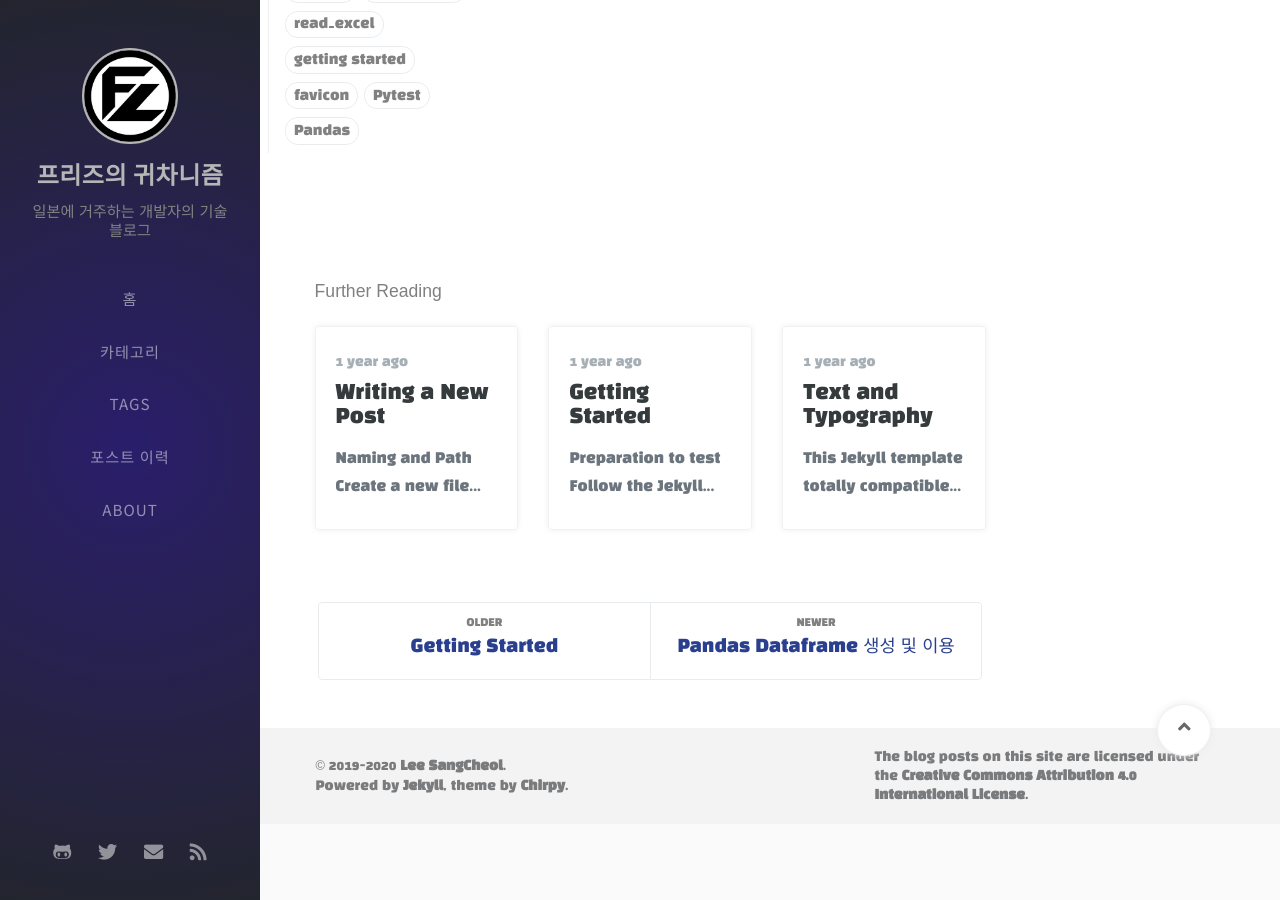
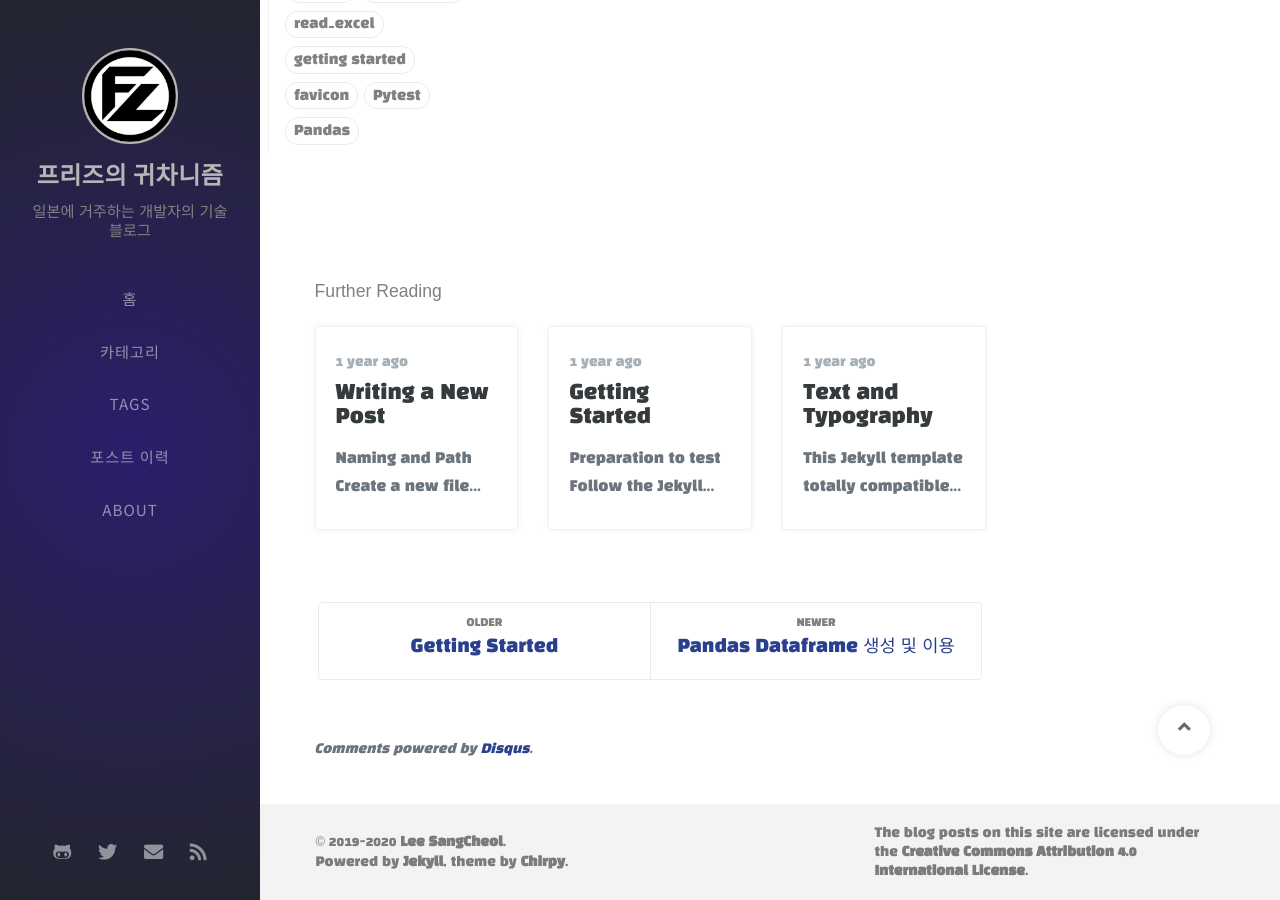
Before and after one commit to FREEZ2385/freez2385.github.io, a Jekyll site: the page built from _posts/2019-08-11-customize-the-favicon.md, in a window 1280 px wide and 900 px high, scrolled down 1558 px. Built offline with Jekyll 4.4.1, drawn with Linux system fonts in a browser that asks for light colours; nearby versions of some CDN libraries; some web fonts are replaced; comment, search, counter and statistics services are not loaded; some of the changed lines change nothing that is shown.

Commit message:
[Update] set the disqus and google adsense automatically

```diff
--- a/_config.yml
+++ b/_config.yml
@@ -61,8 +61,8 @@
 
 
 disqus:
-  comments: false  # boolean type, the global switch for posts comments.
-  shortname: ''    # Fill with your Disqus shortname. › https://help.disqus.com/en/articles/1717111-what-s-a-shortname
+  comments: true  # boolean type, the global switch for posts comments.
+  shortname: 'freez2385'    # Fill with your Disqus shortname. › https://help.disqus.com/en/articles/1717111-what-s-a-shortname
 
 # The year your website first ran.
 first_run: 2019
--- a/_includes/head.html
+++ b/_includes/head.html
@@ -112,6 +112,8 @@
     window.jQuery || document.write('<script src="{{ site.baseurl }}/assets/lib/jquery-3.4.1.min.js"><\/script>');
   </script>
 
+  <script data-ad-client="ca-pub-6084725314079241" async src="https://pagead2.googlesyndication.com/pagead/js/adsbygoogle.js"></script>
+
   <script src="https://cdn.jsdelivr.net/npm/popper.js@1.15.0/dist/umd/popper.min.js"
     integrity="sha256-fTuUgtT7O2rqoImwjrhDgbXTKUwyxxujIMRIK7TbuNU=" crossorigin="anonymous" async></script>
 
```
